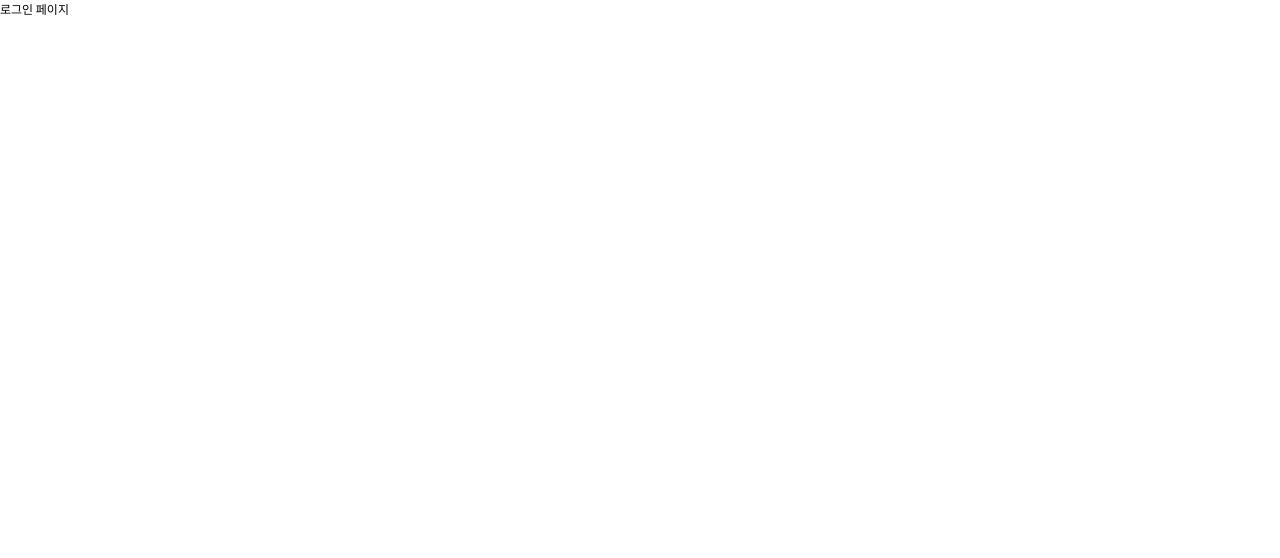
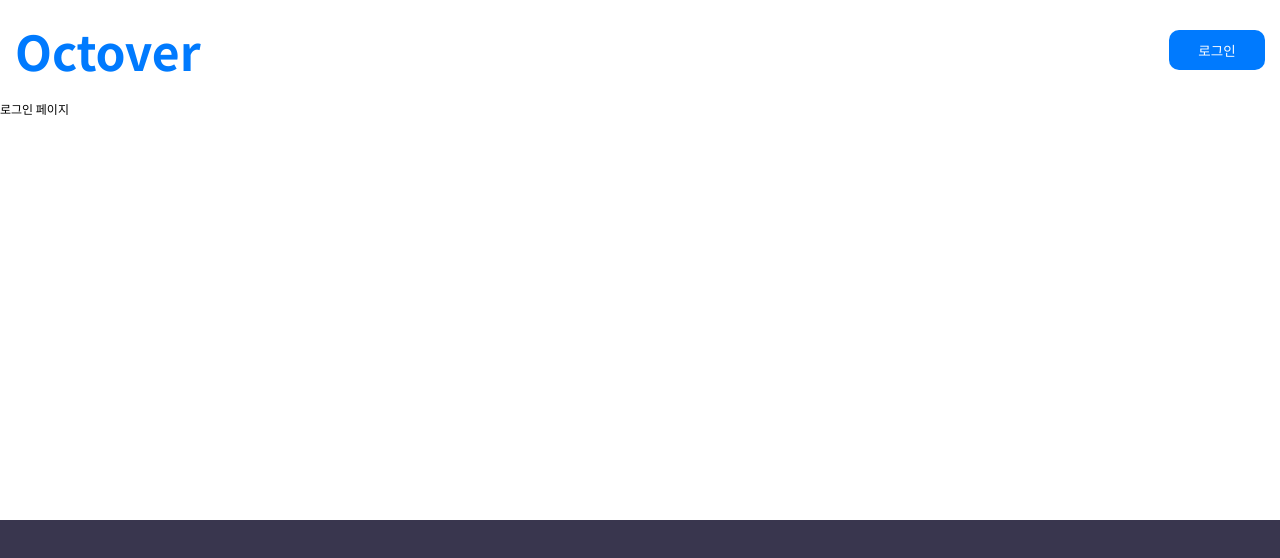
Before and after one commit to monam2/dozn-task, a React (Vite) app: page / in a window 1280 px wide. Shown: the top 558 px of the page. Built offline with nearby package versions, Linux system fonts and the light colour scheme.

Commit message:
#12 [FEAT] 레이아웃 컴포넌트 추가

```diff
--- /dev/null
+++ b/src/layout.tsx
@@ -0,0 +1,13 @@
+import React, { ReactNode } from "react";
+import Header from "./components/ui/Header";
+import Footer from "./components/ui/Footer";
+
+export default function Layout({ children }: { children: ReactNode }) {
+  return (
+    <div className="flex flex-col min-h-screen">
+      <Header />
+      <main className="flex-grow flex">{children}</main>
+      <Footer />
+    </div>
+  );
+}
--- a/src/main.tsx
+++ b/src/main.tsx
@@ -2,9 +2,12 @@
 import "@/styles/global.css";
 import Providers from "@/providers/index.tsx";
 import RouteApp from "./routes/index.tsx";
+import Layout from "./layout.tsx";
 
 createRoot(document.getElementById("root")!).render(
   <Providers>
-    <RouteApp />
+    <Layout>
+      <RouteApp />
+    </Layout>
   </Providers>,
 );
```
